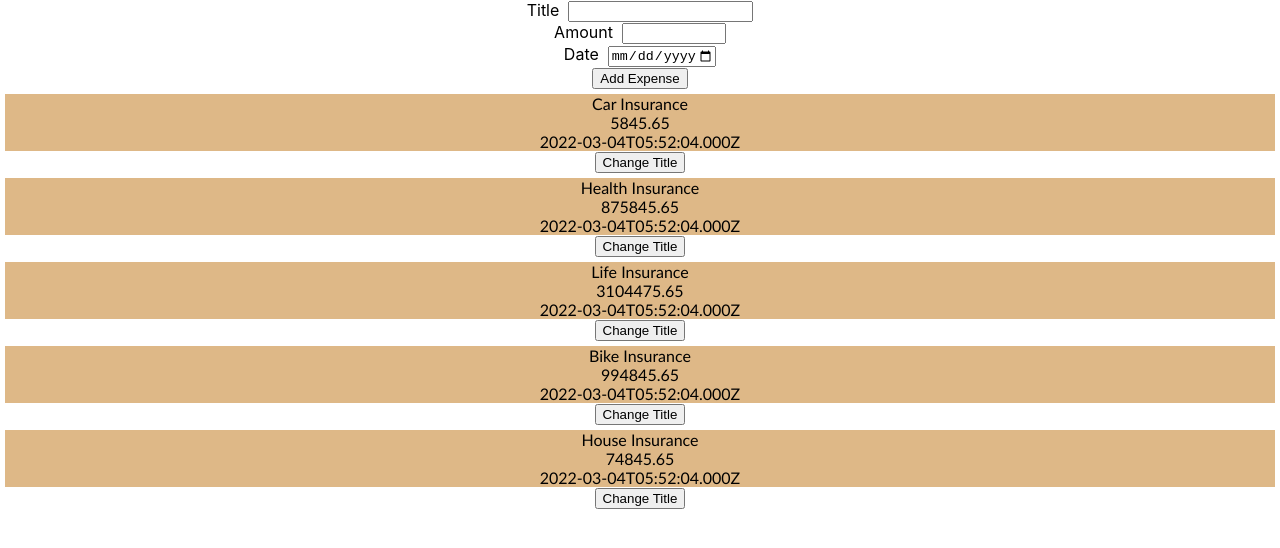
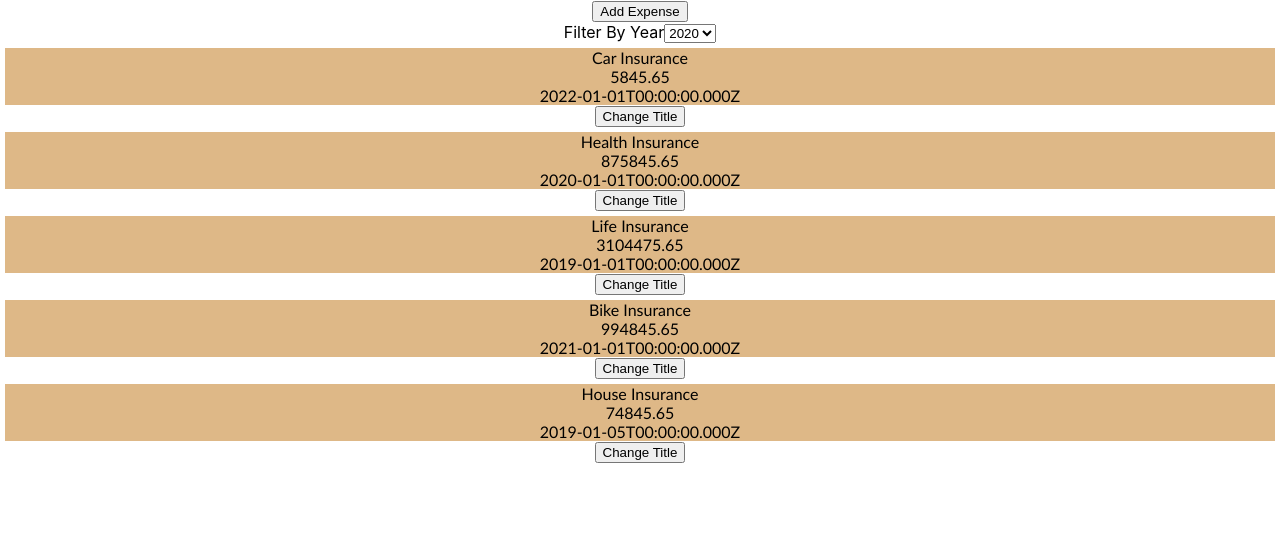
Before and after one commit to sjsid9/React-App-Basic, a React (Create React App) app: page / in a window 1280 px wide. Shown: the top 548 px of the page. Built offline with nearby package versions, Linux system fonts and the light colour scheme.

Commit message:
made form conditional and clearable
Signed-off-by: Siddhant <sjsid9@gmail.com>

```diff
--- a/src/App.js
+++ b/src/App.js
@@ -4,31 +4,81 @@ import Card from './Card/Card';
 import NewExpense from './NewExpense/NewExpense';
 import Expenses from './Expenses/Expenses';
 import { useState } from 'react';
+import ExpenseFilter from './ExpenseFilter/ExpenseFilter';
 
 const DUMMY_ITEMS = [
-  { id: 'e1', title: 'Car Insurance', amount: '5845.65', date: new Date() },
+  {
+    id: 'e1',
+    title: 'Car Insurance',
+    amount: '5845.65',
+    date: new Date('2022-01-01'),
+  },
   {
     id: 'e2',
     title: 'Health Insurance',
     amount: '875845.65',
-    date: new Date(),
+    date: new Date('2020-01-01'),
   },
-  { id: 'e3', title: 'Life Insurance', amount: '3104475.65', date: new Date() },
-  { id: 'e4', title: 'Bike Insurance', amount: '994845.65', date: new Date() },
-  { id: 'e5', title: 'House Insurance', amount: '74845.65', date: new Date() },
+  {
+    id: 'e3',
+    title: 'Life Insurance',
+    amount: '3104475.65',
+    date: new Date('2019-01-01'),
+  },
+  {
+    id: 'e4',
+    title: 'Bike Insurance',
+    amount: '994845.65',
+    date: new Date('2021-01-01'),
+  },
+  {
+    id: 'e5',
+    title: 'House Insurance',
+    amount: '74845.65',
+    date: new Date('2019-01-05'),
+  },
 ];
 
 function App() {
   const [items, setItemsArr] = useState(DUMMY_ITEMS);
+  const [selectedYear, setSelectedYear] = useState('2020');
+  const[isFormVisible, setFormVisibility] = useState(false);
 
   const addExpenseItemHandler = (newExpenseItem) => {
     console.log(newExpenseItem);
     setItemsArr((prevItems) => [newExpenseItem, ...prevItems]);
+    setFormVisibility((previousState) => !previousState);
   };
+
+  // if(items.length === 5 && +selectedYear === 2020) {
+  //   setItemsArr(DUMMY_ITEMS.filter(el => el.date.getFullYear() === 2020))
+  // }
+
+  const filterSelectionHandler = (yearSelected) => {
+    setSelectedYear(yearSelected);
+    setItemsArr(
+      DUMMY_ITEMS.filter((el) => el.date.getFullYear() === +yearSelected)
+    );
+  };
+
+
+
+  const showAndHideFormHandler = ev => {
+    setFormVisibility((previousState) => !previousState);
+  }
+
+  const cancelButtonClickHandler = ev => {
+    setFormVisibility((previousState) => !previousState);
+  }
 
   return (
     <Card className="App">
-      <NewExpense onAddExpense={addExpenseItemHandler} />
+      {isFormVisible || <button onClick={showAndHideFormHandler} >Add Expense</button>}
+      {isFormVisible && <NewExpense onCancelClicked={cancelButtonClickHandler} onAddExpense={addExpenseItemHandler} />}
+      <ExpenseFilter
+        onFilterApply={filterSelectionHandler}
+        selectedYear={selectedYear}
+      />
       <Expenses items={items} />
     </Card>
   );
--- /dev/null
+++ b/src/ExpenseFilter/ExpenseFilter.css
@@ -0,0 +1,4 @@
+.expense-filter {
+    left: 415px;
+    top: -90px;
+}
--- /dev/null
+++ b/src/ExpenseFilter/ExpenseFilter.js
@@ -0,0 +1,24 @@
+import './ExpenseFilter.css';
+const ExpenseFilter = (props) => {
+  const onFilterValueSelectionHandler = (ev) => {
+    props.onFilterApply(ev.target.value);
+  };
+
+  return (
+    <div className="expense-filter">
+      <label>Filter By Year</label>
+      <select
+        name="Years"
+        onChange={onFilterValueSelectionHandler}
+        value={props.selectedYear}
+      >
+        <option value="2019">2019</option>
+        <option value="2020">2020</option>
+        <option value="2021">2021</option>
+        <option value="2022">2022</option>
+      </select>
+    </div>
+  );
+};
+
+export default ExpenseFilter;
--- a/src/ExpenseForm/ExpenseForm.js
+++ b/src/ExpenseForm/ExpenseForm.js
@@ -50,6 +50,10 @@ const ExpenseForm = (props) => {
     // });
   };
 
+  const onCancelClickHandler = ev => {
+      props.onCancelClicked();
+  }
+
   return (
     <form onSubmit={onSubmitHandler}>
       <div>
@@ -82,6 +86,7 @@ const ExpenseForm = (props) => {
         ></input>
       </div>
       <button type="submit">Add Expense</button>
+      <button type="button" onClick={onCancelClickHandler} >Cancel</button>
     </form>
   );
 };
--- a/src/NewExpense/NewExpense.js
+++ b/src/NewExpense/NewExpense.js
@@ -11,7 +11,7 @@ const NewExpense = (props) => {
 
   return (
     <div>
-      <ExpenseForm onSave={saveHandler} />
+      <ExpenseForm onCancelClicked={props.onCancelClicked} onSave={saveHandler} />
     </div>
   );
 };
```
